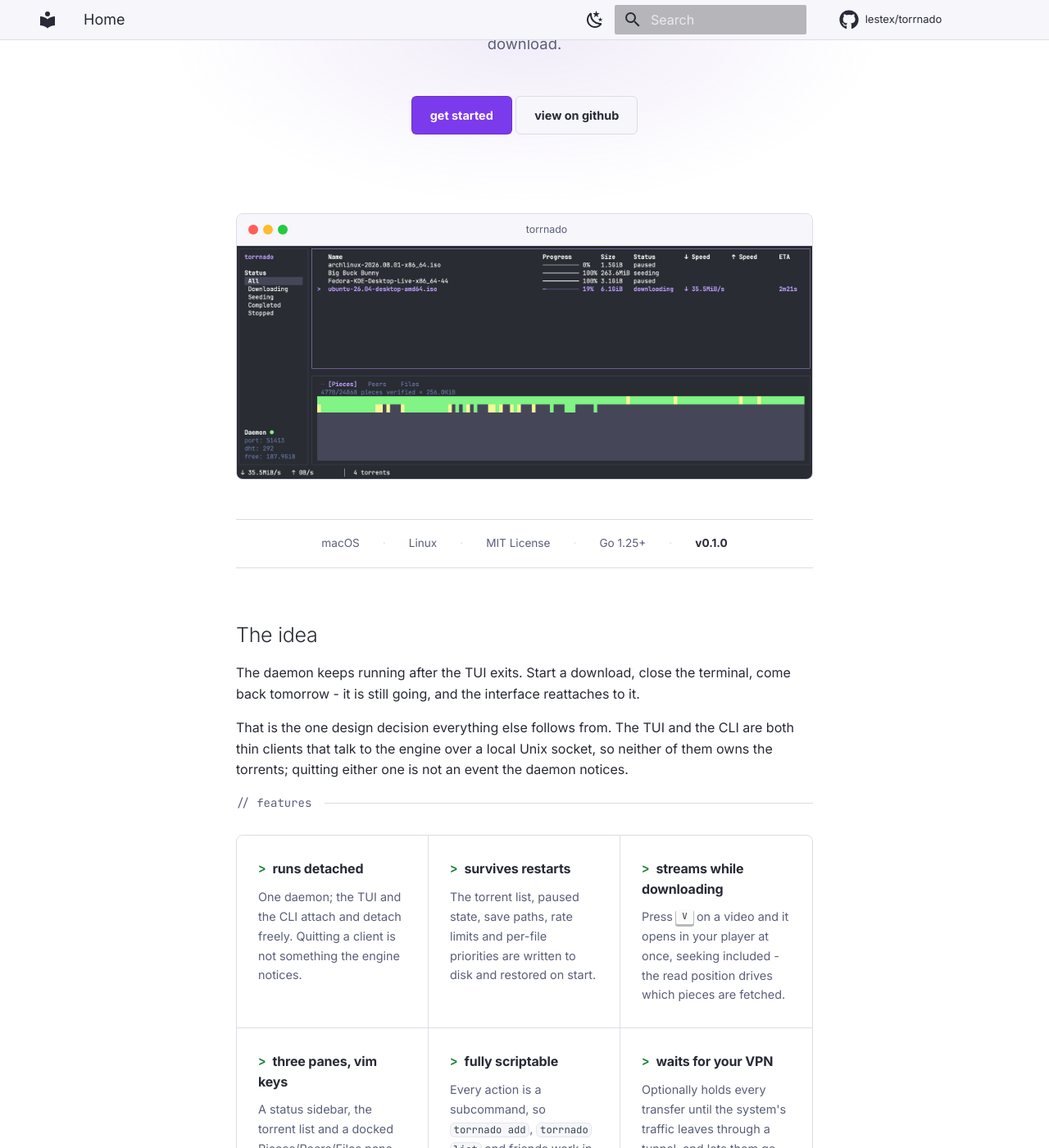
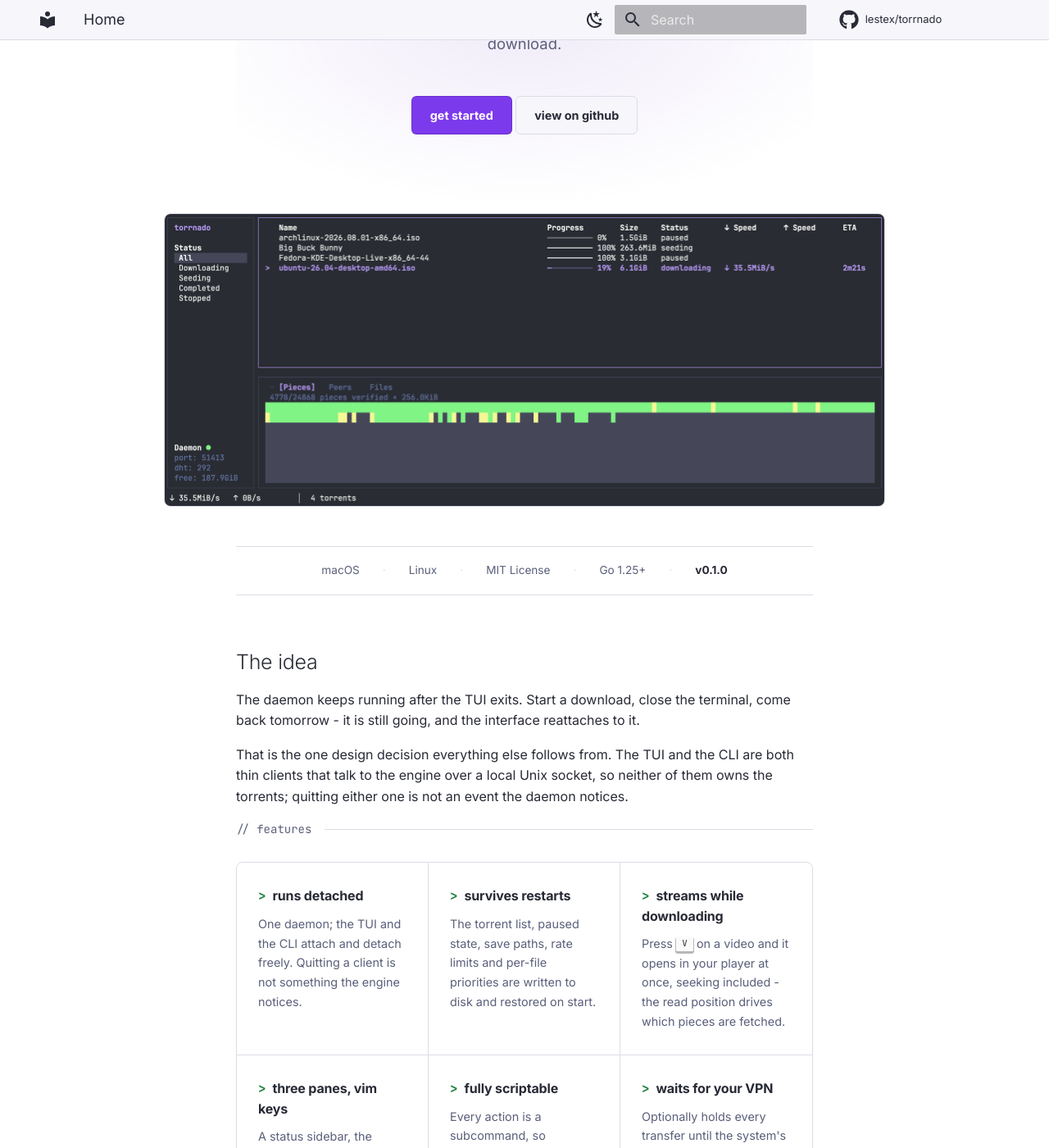
Before and after one commit to lestex/torrnado, an MkDocs documentation site: the page built from docs/index.md, in a window 1280 px wide and 1400 px high, scrolled down 337 px. Shown: the whole window at 82% size. Built offline with MkDocs 1.6.1 and Material for MkDocs 9.7.7, drawn with Linux system fonts in a browser that asks for light colours; comment, search, counter and statistics services are not loaded.

Commit message:
docs: drop the window chrome and widen the screenshot
The traffic lights and title bar were decoration imitating a window the
screenshot was not taken in. Gone; the frame and its border stay.

The image now breaks out past the text column, 44rem against the 36.8rem
the prose keeps. Only the screenshot moves -- every other page, and every
paragraph on this one, still measures the same. It takes the capture from
a 3.6x downscale to 2.8x, so the TUI text is that much less of a smudge.

Centred by margin arithmetic rather than a half-width translate: a
transform moves where a box is painted but not where it is laid out.

Fixes a bug that predates this commit, found while checking the above at
phone width. The hero's glow is 130% of its container and centred, so at
559px it reached 84px past the viewport and scrolled the whole landing
page sideways -- while looking perfectly centred, which is why it went
unnoticed. Clipped rather than shrunk, so the bleed is unchanged on a
wide screen. An interior page never had it; only the landing page has a
glow.

```diff
--- a/docs/index.md
+++ b/docs/index.md
@@ -21,7 +21,6 @@ The engine runs as a daemon, so closing the terminal doesn't stop the download.
 </div>
 
 <div class="tn-terminal">
-<div class="tn-terminal__bar"><i></i><i></i><i></i><span>torrnado</span></div>
 <img src="assets/tui.png" width="1760" height="713"
      alt="The torrnado TUI: a sidebar filtering by status, four torrents listed with
           progress, size, state and speed, one downloading at 19% and 35.5MiB/s, and
--- a/docs/stylesheets/torrnado.css
+++ b/docs/stylesheets/torrnado.css
@@ -148,6 +148,12 @@
   text-align: center;
   padding: 3.2rem 0 1.6rem;
   position: relative;
+  /* The glow below is deliberately wider than this box, which on a narrow
+   * screen put its edge 84px past the viewport and scrolled the whole
+   * landing page sideways. Clipped rather than shrunk, so the bleed is
+   * unchanged on a wide screen; `clip` rather than `hidden` because
+   * hidden would make this a scroll container. */
+  overflow-x: clip;
 }
 
 /* The glow behind the wordmark, echoing GitHub's own hero. Sits behind
@@ -258,40 +264,31 @@
 
 /* Terminal frame -------------------------------------------------------- */
 
+/* Wider than the text column it sits in. The prose stays at the measure
+ * every other page uses; only the screenshot breaks out, which also buys
+ * back some scale -- the capture goes from a 3.6x downscale to about
+ * 2.8x, so the TUI text is that much less of a smudge.
+ *
+ * Centred by margin arithmetic rather than a half-width translate: a
+ * transform moves where the box is painted but not where it is laid out,
+ * so the layout box kept sticking out to the right and the landing page
+ * scrolled sideways on a phone while looking perfectly centred. Here the
+ * left margin is half the container minus half the element, which is the
+ * same result with no phantom overflow.
+ *
+ * The min() keeps it inside the viewport on a narrow screen, where 44rem
+ * would be wider than the phone.
+ *
+ * No title bar: traffic lights and a title would be decoration imitating
+ * a window this screenshot was not taken in.
+ */
 .tn-terminal {
+  width: min(44rem, 92vw);
+  margin: 0 0 2.4rem calc(50% - min(22rem, 46vw));
   border: 1px solid var(--tn-border);
   border-radius: 8px;
   overflow: hidden;
   background-color: var(--tn-canvas-inset);
-  margin: 0 0 2.4rem;
-}
-
-.tn-terminal__bar {
-  display: flex;
-  align-items: center;
-  gap: 0.3rem;
-  padding: 0.45rem 0.7rem;
-  background-color: var(--tn-canvas-subtle);
-  border-bottom: 1px solid var(--tn-border);
-}
-
-.tn-terminal__bar i {
-  width: 0.6rem;
-  height: 0.6rem;
-  border-radius: 50%;
-  display: inline-block;
-}
-
-.tn-terminal__bar i:nth-child(1) { background: #ff5f57; }
-.tn-terminal__bar i:nth-child(2) { background: #febc2e; }
-.tn-terminal__bar i:nth-child(3) { background: #28c840; }
-
-.tn-terminal__bar span {
-  flex: 1;
-  text-align: center;
-  font-size: 0.62rem;
-  color: var(--tn-fg-muted);
-  font-style: normal;
 }
 
 /* A real screenshot of the running TUI rather than ASCII art. Box-drawing
```
